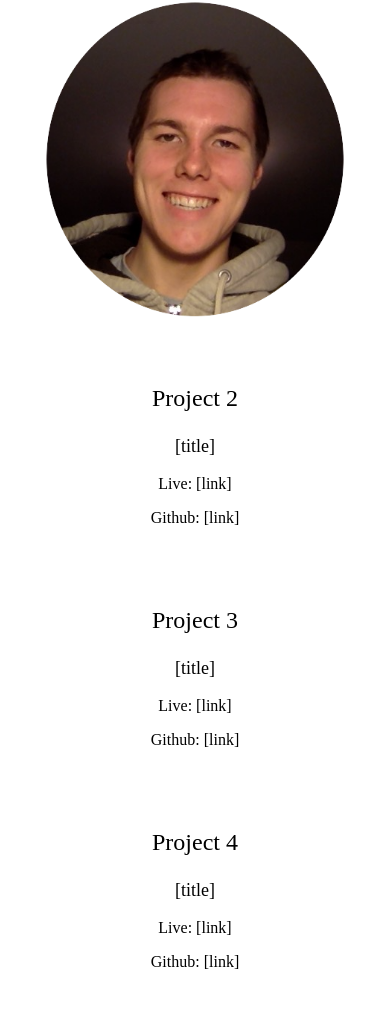
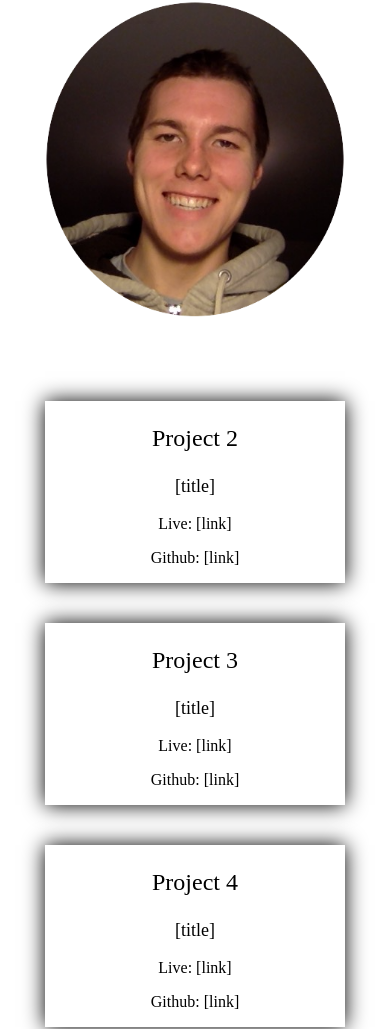
Before and after one commit to blumbert/p1, a plain HTML site: page index.html in a window 390 px wide. Shown: the part 79-1108 px from the top of the page. Drawn offline with Linux system fonts and the light colour scheme.

Commit message:
added shadows, spacing

```diff
--- a/css/portfoliostyles.css
+++ b/css/portfoliostyles.css
@@ -4,7 +4,7 @@ body {
 
 #person {
     text-align: center;
-    margin-bottom: 40px;
+    margin-bottom: 80px;
 }
 
 img {
@@ -13,9 +13,16 @@ img {
 
 #projectsContainer {
     text-align: justify;
+    margin: 0 80px 0 80px;
 }
 
-@media screen and (max-width: 603px) {
+@media screen and (max-width: 803px) {
+    #projectsContainer {
+        margin: 0 40px 0 40px;
+    }
+}
+
+@media screen and (max-width: 683px) {
     #projectsContainer {
         text-align: center;
     }
@@ -32,6 +39,7 @@ img {
     display: inline-block;
     min-width: 300px;
     margin-bottom: 40px;
+    box-shadow: 0px 0px 20px;
 }
 
 .projectHeading {
```
